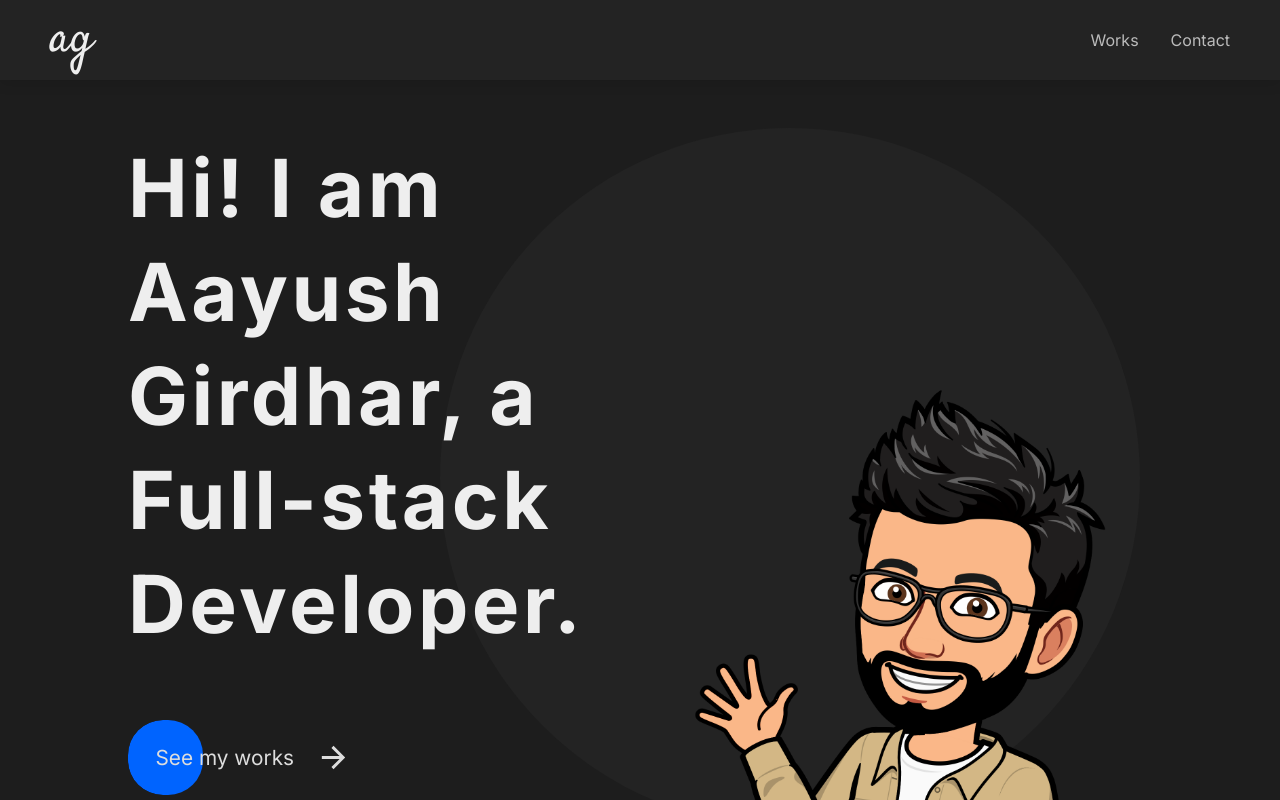
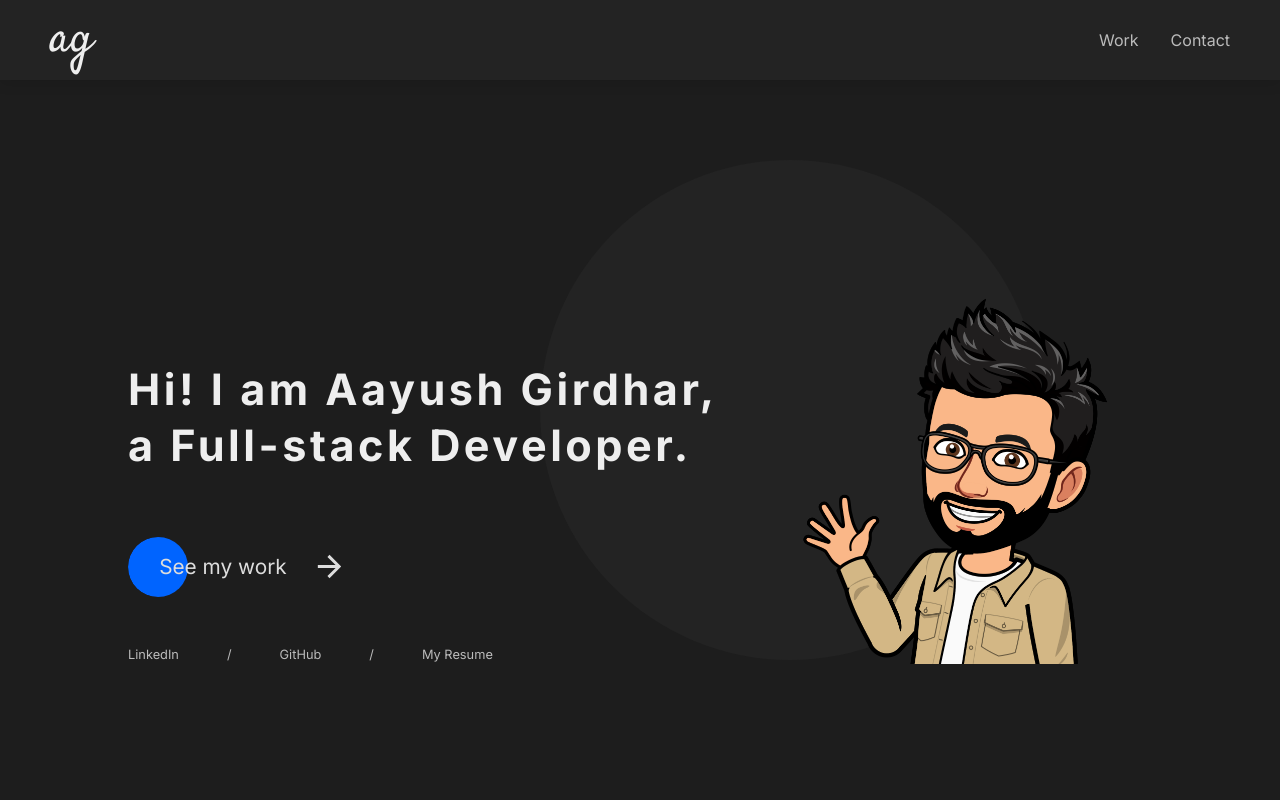
Before and after one commit to aayushgirdhar/portfolio, a React (Vite) app: page / in a window 1280 px wide. Shown: the top 800 px of the page. Built offline with nearby package versions, Linux system fonts and the light colour scheme; no server answers.

Commit message:
minor changes

```diff
--- a/src/components/Hero/Hero.css
+++ b/src/components/Hero/Hero.css
@@ -1,4 +1,3 @@
-
 /* .location {
   position: absolute;
   display: none;
@@ -51,7 +50,7 @@
   z-index: -1;
   background-color: var(--bg-secondary);
   left: calc(50% - 200px);
-  top: 16%;
+  top: 15%;
 }
 
 .hero-section {
@@ -65,7 +64,7 @@
 }
 .scroll-down {
   position: absolute;
-   z-index: 10;
+  z-index: 10;
   position: fixed;
   bottom: 0;
   left: 0;
@@ -90,7 +89,7 @@
 }
 .hero-left {
   flex: 1;
-  margin-bottom: 7rem;
+  margin-bottom: 8rem;
 }
 .hero-header {
   font-size: 5rem;
@@ -108,7 +107,7 @@
 .social-links {
   color: var(--text-tertiary);
   display: flex;
-  gap: 4rem;
+  gap: 3rem;
   margin-top: 4rem;
 }
 .social-item:not(:nth-child(2)) {
@@ -138,8 +137,8 @@
 }
 
 .hero-right {
-  flex: 1;
-  margin-bottom: 7rem;
+  width: 560px;
+  margin-bottom: 8rem;
 }
 .image-container {
   width: 100%;
@@ -147,5 +146,123 @@
 .hero-img {
   object-fit: cover;
   margin: auto;
-  height: 540px;
+  height: 100%;
+  width: 100%;
 }
+
+@media screen and (max-width: 1440px) {
+  .hero-left .custom-btn {
+    height: 70px;
+  }
+  .hero-left .custom-btn::before {
+    width: 70px;
+  }
+  .hero-background-circle {
+    height: 550px;
+    left: calc(50% - 125px);
+    top: 20%;
+  }
+  .hero-right {
+    width: 450px;
+  }
+  .hero-right,
+  .hero-left {
+    margin-bottom: 8rem;
+  }
+  .hero-section {
+    height: calc(100dvh - 6rem);
+  }
+  .hero-header {
+    font-size: 3.9rem;
+  }
+}
+
+@media screen and (min-width: 1024px) and (max-width: 1439px) {
+  .hero-left .custom-btn {
+    height: 60px;
+  }
+  .hero-left .custom-btn::before {
+    width: 60px;
+  }
+  .hero-background-circle {
+    height: 500px;
+    left: calc(50% - 100px);
+    top: 20%;
+  }
+  .hero-left,
+  .hero-right {
+    margin-bottom: 10rem;
+  }
+  .hero-section {
+    height: calc(100dvh - 7rem);
+  }
+  .hero-header {
+    font-size: 2.7rem;
+  }
+  .hero-right {
+    width: 400px;
+  }
+  .social-links {
+    margin-top: 3rem;
+    font-size: 0.8rem;
+    gap: 3rem;
+  }
+}
+@media screen and (min-width: 768px) and (max-width: 1023px) {
+  .hero-left .custom-btn {
+    height: 50px;
+  }
+  .hero-left .custom-btn::before {
+    width: 50px;
+  }
+  .hero-background-circle {
+    height: 400px;
+    left: calc(50% - 100px);
+    top: 25%;
+  }
+  .hero-left,
+  .hero-right {
+    margin-bottom: 10rem;
+  }
+  .hero-section {
+    width: 90%;
+    height: calc(100dvh - 7rem);
+  }
+  .hero-header {
+    font-size: 2.5rem;
+  }
+  .hero-right {
+    width: 360px;
+  }
+  .social-links {
+    margin-top: 3rem;
+    font-size: 0.8rem;
+    gap: 2rem;
+  }
+}
+@media screen and (min-width: 425px) and (max-width: 767px) {
+  .hero-background-circle {
+    height: 300px;
+    left: calc(50% - 100px);
+    top: 25%;
+  }
+  .hero-left,
+  .hero-right {
+    margin-bottom: 10rem;
+  }
+  .hero-section {
+    width: 90%;
+    height: calc(100dvh - 7rem);
+  }
+  .hero-header {
+    font-size: 2.5rem;
+  }
+  .hero-right {
+    width: 360px;
+  }
+  .social-links {
+    margin-top: 3rem;
+    font-size: 0.8rem;
+    gap: 2rem;
+  }
+}
--- a/src/components/Hero/Hero.jsx
+++ b/src/components/Hero/Hero.jsx
@@ -34,7 +34,7 @@ const Hero = () => {
             animate={{ opacity: 1, y: 0 }}
             transition={{ type: "spring", duration: 1 }}
           >
-            <CustomButton text="See my works" size="large" link="projects" />
+            <CustomButton text="See my work" size="large" link="projects" />
           </motion.div>
           <motion.div
             initial={{ opacity: 0, y: 350 }}
--- a/src/components/Navbar/Navbar.jsx
+++ b/src/components/Navbar/Navbar.jsx
@@ -20,7 +20,7 @@ const Navbar = () => {
       </div>
       <div className="nav-right">
         <div className="nav-item" onClick={() => handleScroll("projects")}>
-          Works
+          Work
         </div>
         <div className="nav-item" onClick={() => handleScroll("contact")}>
           Contact
--- a/src/components/ProjectSection/ProjectsSection.jsx
+++ b/src/components/ProjectSection/ProjectsSection.jsx
@@ -9,19 +9,19 @@ const ProjectList = () => {
       title: "Workout Buddy",
       subTitle: "Workout Tracker",
       stack: "MERN, JWT",
-      url: "https://github.com/AayushG02/WorkoutBuddy--client",
+      url: "https://workoutbuddyapp.netlify.app",
     },
     {
       title: "LuxeThreads",
       subTitle: "E-commerce Store",
       stack: "MERN, Strapi CMS, Stripe",
-      url: "https://github.com/AayushG02/LuxeThreads--client",
+      url: "https://luxethreads.netlify.app",
     },
     {
       title: "Keepr",
       subTitle: "Note Taking App",
       stack: "ReactJS",
-      url: "https://github.com/AayushG02/Keepr",
+      url: "https://keeprapp.netlify.app",
     },
   ];
 
```
